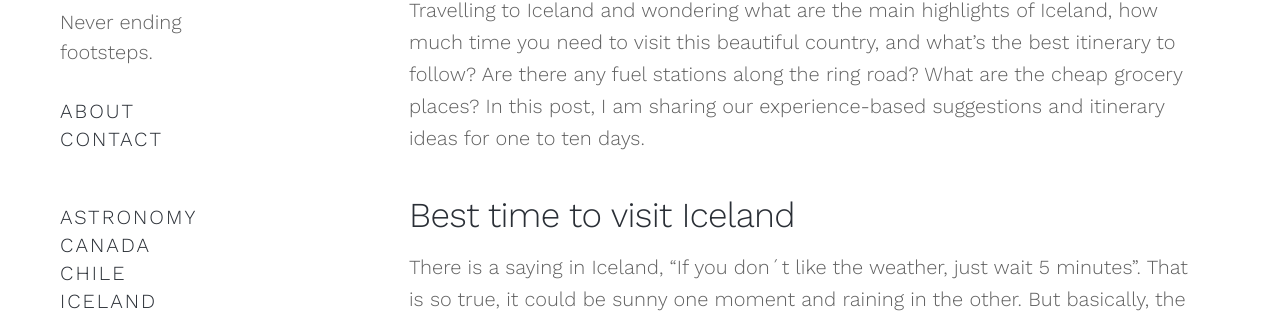
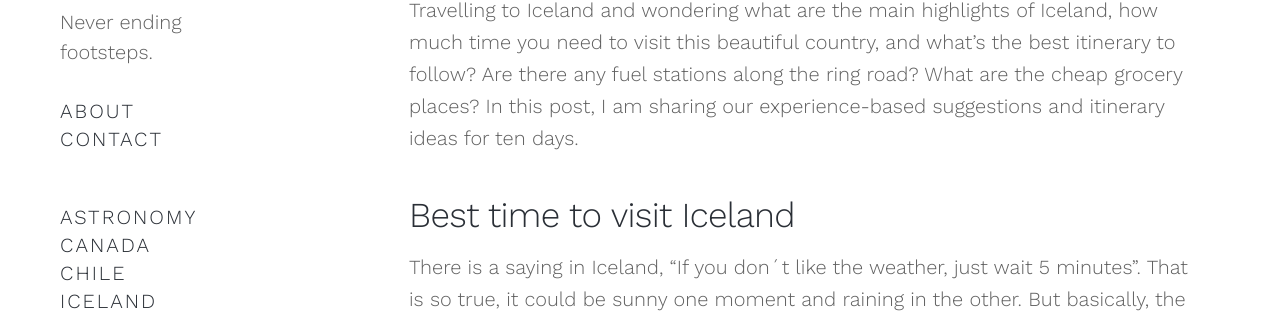
Before and after one commit to anumehashukla/wayfaringuniverse, a Jekyll site: the page built from _posts/Iceland/2018-07-07-ultimate-guide-to-iceland.md, in a window 1280 px wide and 900 px high. Shown: the part 173-493 px from the top of the window. Built offline with Jekyll 4.4.1, drawn with Linux system fonts in a browser that asks for light colours; nearby versions of some CDN libraries.

Commit message:
Sentence correction

```diff
--- a/_posts/Iceland/2018-07-07-ultimate-guide-to-iceland.md
+++ b/_posts/Iceland/2018-07-07-ultimate-guide-to-iceland.md
@@ -5,7 +5,7 @@ description: Iceland
 featured_image: '/images/iceland/ultimateGuide.jpg'
 categories: iceland
 ---
-Travelling to Iceland and wondering what are the main highlights of Iceland, how much time you need to visit this beautiful country, and what’s the best itinerary to follow? Are there any fuel stations along the ring road? What are the cheap grocery places? In this post, I am sharing our experience-based suggestions and itinerary ideas for one to ten days.
+Travelling to Iceland and wondering what are the main highlights of Iceland, how much time you need to visit this beautiful country, and what’s the best itinerary to follow? Are there any fuel stations along the ring road? What are the cheap grocery places? In this post, I am sharing our experience-based suggestions and itinerary ideas for ten days.
 
 
 ## Best time to visit Iceland
@@ -174,7 +174,7 @@ Okay this is the best one, so Iceland is Ísland in Icelandic and is pronounced
 
 You will find many places ending in Foss, Foss is waterfall in Icelandic
 <br>
-
+<br>
 *Below is an interactive map of major attractions, campgrounds, gas stations supermarkets in Iceland. Expand the Legend on the left for all details.*
 
 <p class="responsive-iframe-container">
```
